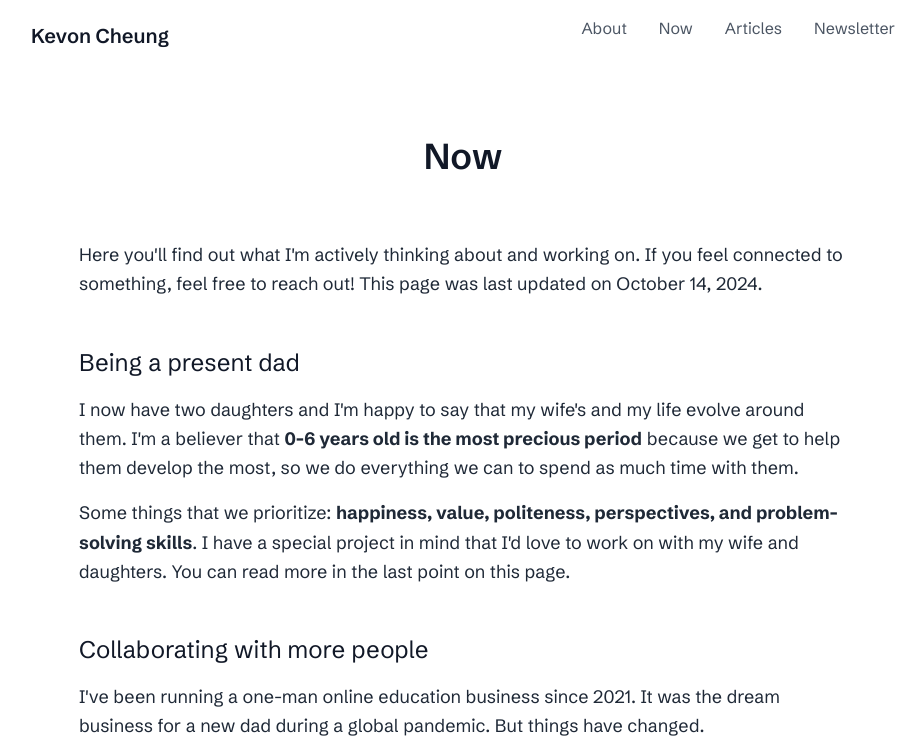
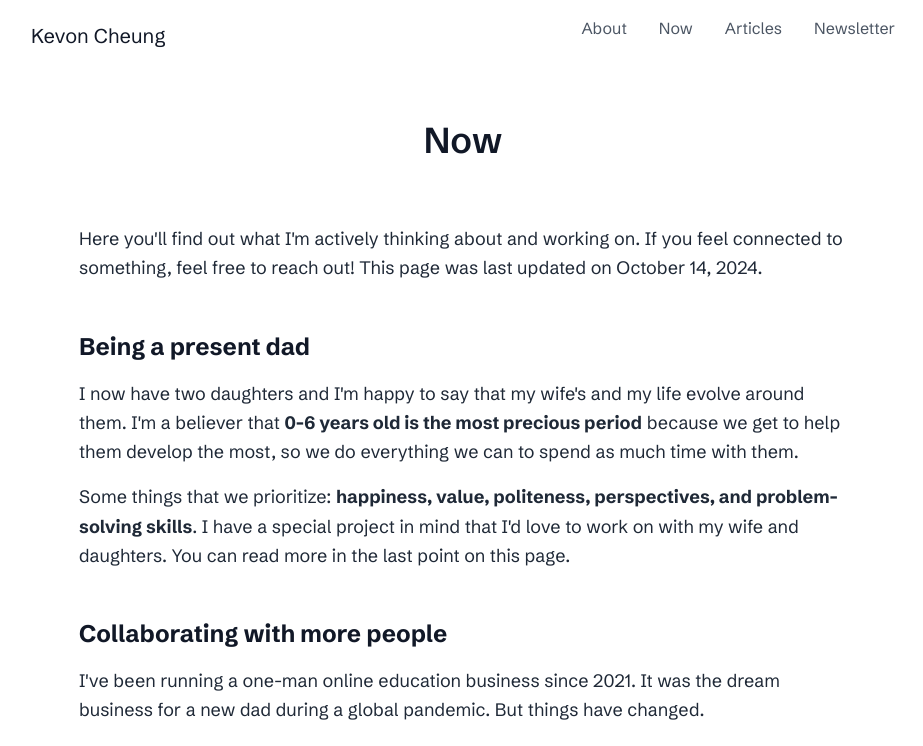
Before and after one commit to kevonc/kevoncheung.com, a Next.js app: page /now in a window 1280 px wide. Shown: the top 746 px of the page, without its empty margins (177-1100 px from the left). Built offline with nearby package versions, Linux system fonts and the light colour scheme.

Commit message:
update styles, add favicon

```diff
--- a/components/Layout.js
+++ b/components/Layout.js
@@ -3,10 +3,10 @@ import Link from 'next/link'
 export default function Layout({ children }) {
   return (
     <div className="min-h-screen">
-      <header className="pt-4 pb-8 mb-12">
+      <header className="py-4 mb-12">
         <div className="container mx-auto px-4 max-w-4xl">
           <div className="flex items-center justify-between">
-            <Link href="/" className="text-xl font-semibold text-gray-900 no-underline">
+            <Link href="/" className="text-xl text-gray-900 no-underline">
               Kevon Cheung
             </Link>
             <nav>
--- /dev/null
+++ b/pages/_document.js
@@ -0,0 +1,18 @@
+import { Html, Head, Main, NextScript } from 'next/document'
+
+export default function Document() {
+  return (
+    <Html lang="en">
+      <Head>
+        <link rel="apple-touch-icon" sizes="180x180" href="/favicon.ico" />
+        <link rel="icon" type="image/png" sizes="32x32" href="/favicon.ico" />
+        <link rel="icon" type="image/png" sizes="16x16" href="/favicon.ico" />
+        <link rel="shortcut icon" href="/favicon.ico" />
+      </Head>
+      <body>
+        <Main />
+        <NextScript />
+      </body>
+    </Html>
+  )
+}
--- a/styles/globals.css
+++ b/styles/globals.css
@@ -16,7 +16,7 @@
   }
 
   h2 {
-    @apply text-2xl font-normal mt-12 mb-4 text-gray-900;
+    @apply text-2xl font-bold mt-12 mb-4 text-gray-900;
   }
 
   h3 {
```
Also changed, not shown: content/articles/20241030-fun-in-business.md (+4 -4 lines), 2 other files (tests, documents, lock files or other folders).
